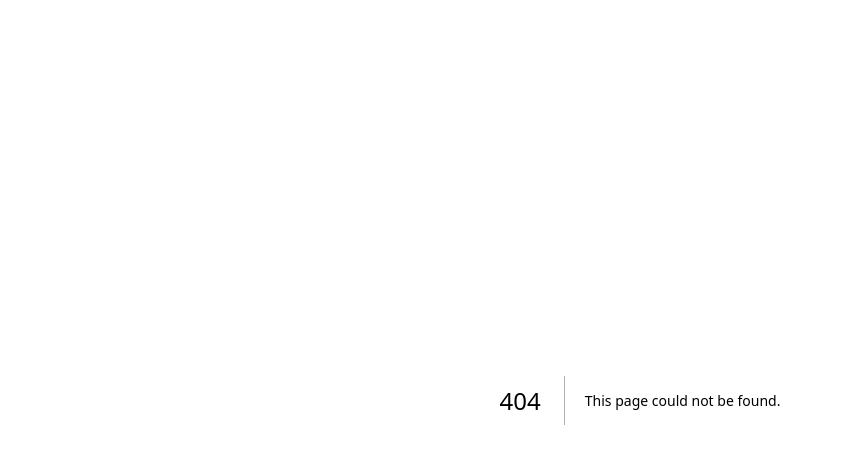
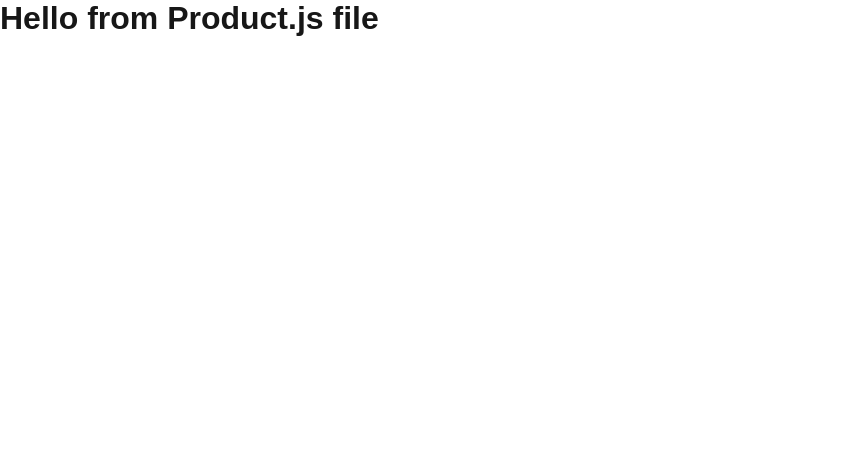
Before and after one commit to gpunit2417/Next.JS-Learning, a Next.js app in the folder myfirstnextapp/: page /product in a window 1280 px wide. Before the commit this address had no page. Shown: the top 464 px of the page, without its empty margins (0-841 px from the left). Built offline with nearby package versions, Linux system fonts and the light colour scheme.

Commit message:
new js file

```diff
--- /dev/null
+++ b/myfirstnextapp/pages/product.js
@@ -0,0 +1,9 @@
+const product = () => {
+  return (
+    <div>
+        <h1>Hello from Product.js file</h1>
+    </div>
+  )
+}
+
+export default product
```
